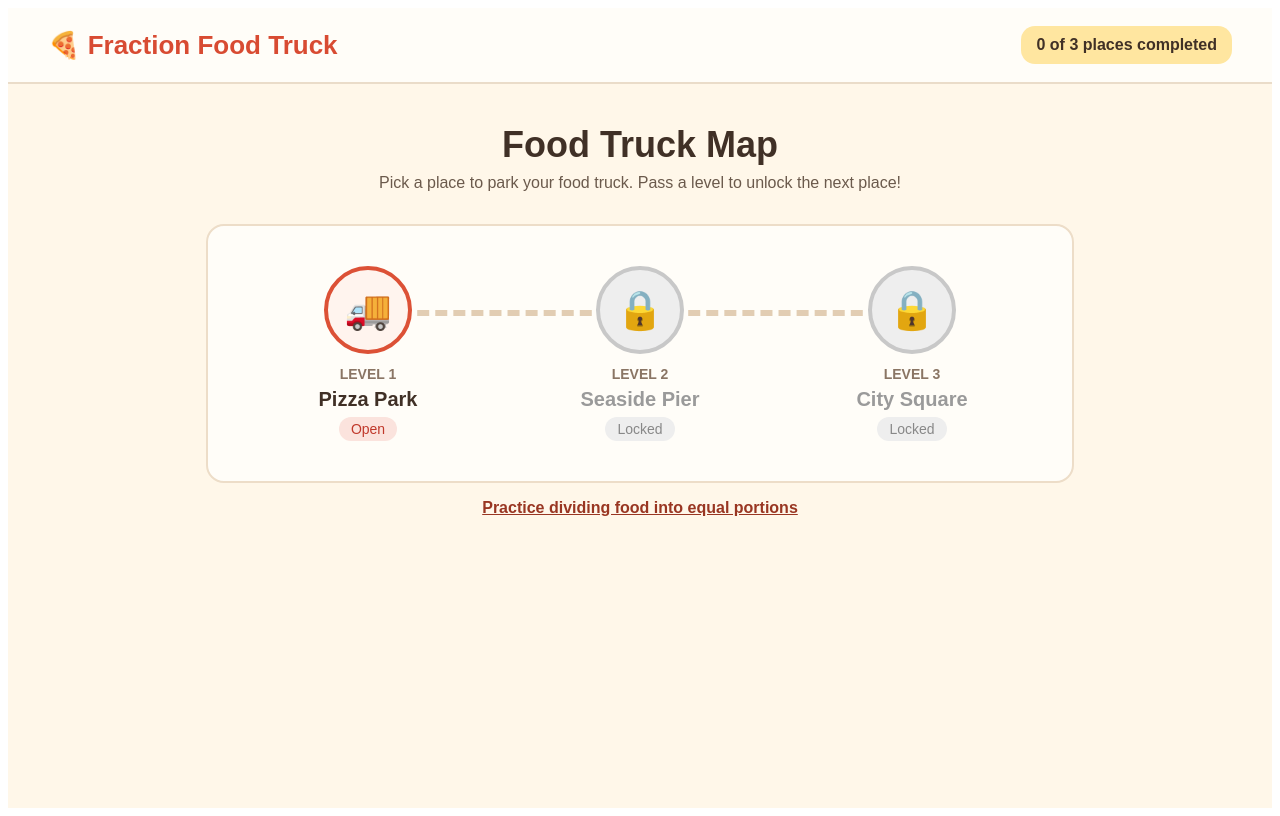
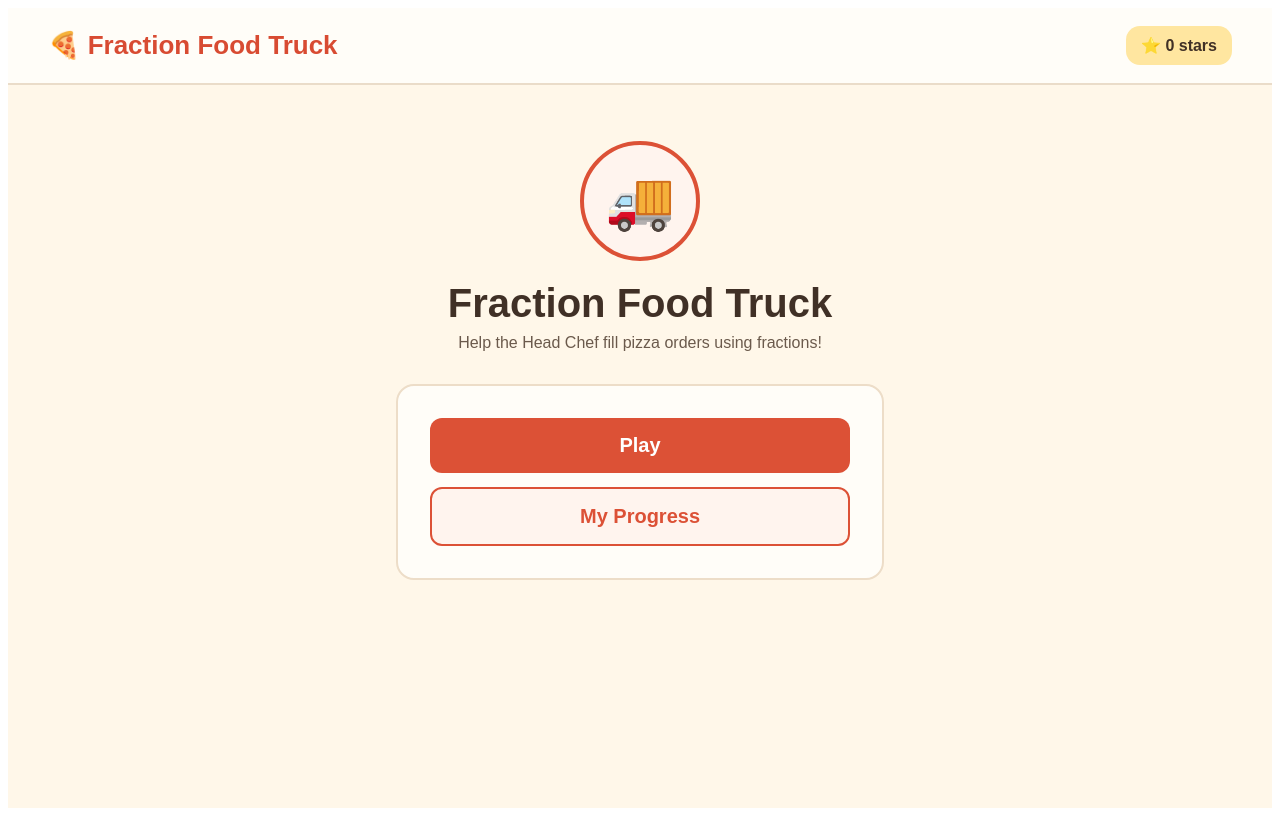
Before and after one commit to vivanhegde/110_Project, a website with bundled scripts: page index.html in a window 1280 px wide. Built offline with nearby package versions, Linux system fonts and the light colour scheme.

Commit message:
Add main menu with progress access, match progress screen style, and add results-screen star tests (US-8)

```diff
--- /dev/null
+++ b/src/features/mainMenu/Menu.css
@@ -0,0 +1,111 @@
+/* Main menu. Colors and sizes match Map.css and GameScreen.css. */
+
+.menu-page {
+    background: #fff7e9;
+    color: #403026;
+    min-height: 100vh;
+    font-family: Arial, sans-serif;
+  }
+
+  .menu-page * {
+    box-sizing: border-box;
+  }
+
+  /* Top bar, same look as the map's header */
+  .menu-header {
+    display: flex;
+    justify-content: space-between;
+    align-items: center;
+    flex-wrap: wrap;
+    gap: 12px;
+    padding: 18px 40px;
+    background: #fffdf8;
+    border-bottom: 2px solid #eadcc9;
+  }
+
+  .menu-logo {
+    color: #d84b32;
+    font-size: 26px;
+    font-weight: 700;
+  }
+
+  .menu-stars {
+    background: #ffe6a0;
+    padding: 10px 15px;
+    border-radius: 14px;
+    font-weight: 700;
+  }
+
+  .menu-main {
+    max-width: 520px;
+    margin: 0 auto;
+    padding: 56px 16px;
+    text-align: center;
+  }
+
+  /* Big round icon, same as the places on the map */
+  .menu-icon {
+    display: flex;
+    align-items: center;
+    justify-content: center;
+    width: 120px;
+    height: 120px;
+    margin: 0 auto 20px;
+    border-radius: 50%;
+    border: 4px solid #dc5136;
+    background: #fff4ee;
+    font-size: 56px;
+  }
+
+  .menu-title {
+    margin: 0 0 8px;
+    font-size: 40px;
+  }
+
+  .menu-subtitle {
+    margin: 0 0 32px;
+    color: #6b5a4c;
+  }
+
+  /* The light card the buttons sit on, same as the map board */
+  .menu-card {
+    display: flex;
+    flex-direction: column;
+    gap: 14px;
+    background: #fffdf8;
+    border: 2px solid #edddc8;
+    border-radius: 18px;
+    padding: 32px;
+  }
+
+  /* Buttons match the game's red buttons, just bigger */
+  .menu-button {
+    width: 100%;
+    border: 0;
+    border-radius: 12px;
+    padding: 16px 20px;
+    font: inherit;
+    font-size: 20px;
+    font-weight: 700;
+    cursor: pointer;
+  }
+
+  .menu-play {
+    background: #dc5136;
+    color: white;
+  }
+
+  .menu-play:hover {
+    background: #c4432b;
+  }
+
+  /* The second button is lighter so Play stands out */
+  .menu-progress {
+    background: #fff4ee;
+    color: #dc5136;
+    border: 2px solid #dc5136;
+  }
+
+  .menu-progress:hover {
+    background: #ffe1d1;
+  }
--- /dev/null
+++ b/src/features/mainMenu/MenuScreen.ts
@@ -0,0 +1,34 @@
+import { MenuView } from "./MenuView";
+import { startMapScreen } from "../map/MapScreen";
+import { startProgressScreen } from "../progressStars/progressStarsScreen";
+import { ProgressModel } from "../progressStars/progressStarsModel";
+import { ProgressStorage } from "../progressStars/progressStorage";
+import { ProgressController } from "../progressStars/progressStarsController";
+import { MAP_LOCATIONS } from "../map/locations";
+import "./Menu.css";
+
+/*
+  menuScreen connects the main menu to the rest of the game.
+  main.ts calls startMenuScreen(app) when the game opens.
+
+  The flow:
+    1. The menu is drawn, showing the student's total stars.
+    2. Play opens the food truck map.
+    3. My Progress opens the progress screen. Its Back button returns here.
+*/
+export function startMenuScreen(app: HTMLElement): void
+{
+  // Loads saved progress so the menu can show the total stars
+  const progress = new ProgressController(
+    new ProgressModel(MAP_LOCATIONS.length),
+    new ProgressStorage()
+  );
+
+  const view = new MenuView(app);
+
+  view.render(
+    progress.getTotalStars(),
+    () => startMapScreen(app),
+    () => startProgressScreen(app, () => startMenuScreen(app))
+  );
+}
--- /dev/null
+++ b/src/features/mainMenu/MenuView.ts
@@ -0,0 +1,89 @@
+/*
+  MenuView
+  This class only draws the main menu.
+  Same style as MapView: we build elements with createElement and set the
+  text with textContent instead of writing an HTML string.
+*/
+export class MenuView
+{
+  private container: HTMLElement; // where the menu gets drawn
+
+  public constructor(container: HTMLElement)
+  {
+    this.container = container;
+  }
+
+  // Draws the whole menu.
+  // totalStars is shown in the top corner so students see how they're doing.
+  // onPlay and onProgress are called when those buttons are clicked.
+  public render(totalStars: number, onPlay: () => void, onProgress: () => void): void
+  {
+    // Clear whatever was on the screen before
+    this.container.innerHTML = "";
+
+    const page = document.createElement("div");
+    page.className = "menu-page";
+
+    page.appendChild(this.createHeader(totalStars));
+
+    const main = document.createElement("main");
+    main.className = "menu-main";
+
+    // The big round icon, same style as the places on the map
+    const icon = document.createElement("div");
+    icon.className = "menu-icon";
+    icon.textContent = "🚚";
+
+    const title = document.createElement("h1");
+    title.className = "menu-title";
+    title.textContent = "Fraction Food Truck";
+
+    const subtitle = document.createElement("p");
+    subtitle.className = "menu-subtitle";
+    subtitle.textContent = "Help the Head Chef fill pizza orders using fractions!";
+
+    // The light card the buttons sit on
+    const card = document.createElement("section");
+    card.className = "menu-card";
+
+    const play = document.createElement("button");
+    play.className = "menu-button menu-play";
+    play.textContent = "Play";
+    play.addEventListener("click", onPlay);
+
+    const progress = document.createElement("button");
+    progress.className = "menu-button menu-progress";
+    progress.textContent = "My Progress";
+    progress.addEventListener("click", onProgress);
+
+    card.appendChild(play);
+    card.appendChild(progress);
+
+    main.appendChild(icon);
+    main.appendChild(title);
+    main.appendChild(subtitle);
+    main.appendChild(card);
+
+    page.appendChild(main);
+    this.container.appendChild(page);
+  }
+
+  // The top bar: the game's name on the left and the student's stars on the right
+  private createHeader(totalStars: number): HTMLElement
+  {
+    const header = document.createElement("header");
+    header.className = "menu-header";
+
+    const logo = document.createElement("div");
+    logo.className = "menu-logo";
+    logo.textContent = "🍕 Fraction Food Truck";
+
+    const stars = document.createElement("div");
+    stars.className = "menu-stars";
+    stars.textContent = "⭐ " + totalStars + (totalStars === 1 ? " star" : " stars");
+
+    header.appendChild(logo);
+    header.appendChild(stars);
+    return header;
+  }
+}
--- a/src/features/progressStars/progress.css
+++ b/src/features/progressStars/progress.css
@@ -1,3 +1,32 @@
+/* The whole progress screen. Colors and sizes match Map.css and Menu.css. */
+.progress-screen {
+  background: #fff7e9;
+  color: #403026;
+  min-height: 100vh;
+  font-family: Arial, sans-serif;
+  padding-bottom: 40px;
+}
+
+.progress-screen * {
+  box-sizing: border-box;
+}
+
+/* Top bar, same look as the map's and menu's header */
+.progress-header {
+  display: flex;
+  align-items: center;
+  min-height: 76px; /* same height as the map's and menu's header */
+  padding: 18px 40px;
+  background: #fffdf8;
+  border-bottom: 2px solid #eadcc9;
+}
+
+.progress-logo {
+  color: #d84b32;
+  font-size: 26px;
+  font-weight: 700;
+}
+
 .progress-page {
     max-width: 700px;
     margin: 40px auto;
@@ -5,7 +34,7 @@
     background: #fffdf8;
     border: 2px solid #edddc8;
     border-radius: 18px;
-    font-family: inherit;
+    font-family: Arial, sans-serif;
   }
 
   .progress-page h1 {
--- a/src/features/progressStars/progressStarsView.ts
+++ b/src/features/progressStars/progressStarsView.ts
@@ -24,6 +24,20 @@ export class ProgressView {
     public render(levels: LevelProgressRecord[], totalStars: number, percentComplete: number, onBack: () => void): void {
         // Clear whatever was on the screen before
         this.container.innerHTML = "";
+
+        // The whole screen: cream background and the same top bar as the menu and map
+        const screen = document.createElement("div");
+        screen.className = "progress-screen";
+
+        const header = document.createElement("header");
+        header.className = "progress-header";
+
+        const logo = document.createElement("div");
+        logo.className = "progress-logo";
+        logo.textContent = "🍕 Fraction Food Truck";
+
+        header.appendChild(logo);
+        screen.appendChild(header);
 
         const page = document.createElement("div");
         page.className = "progress-page";
@@ -92,6 +106,7 @@ export class ProgressView {
         back.addEventListener("click", onBack);
         page.appendChild(back);
 
-        this.container.appendChild(page);
+        screen.appendChild(page);
+        this.container.appendChild(screen);
     }
 }
--- a/src/main.ts
+++ b/src/main.ts
@@ -12,6 +12,7 @@ import { startCuttingGame } from "./features/plate/cuttingGame";
 import { startMapScreen } from "./features/map/MapScreen";
 import { startProgressScreen } from "./features/progressStars/progressStarsScreen";
 import { startDivisionGame } from "./features/division/DivisionGame";
+import { startMenuScreen } from "./features/mainMenu/MenuScreen";
 
 const app = document.getElementById("app");
 
@@ -65,14 +66,18 @@ if (practice === "unlike") {
   controller.startOrder(denominator);
 
 } else if (mode === "progress") {
-  //The progress screen (US-8). Back goes to the map.
-  startProgressScreen(app, () => startMapScreen(app));
+  //The progress screen (US-8). Back goes to the main menu.
+  startProgressScreen(app, () => startMenuScreen(app));
+
+} else if (mode === "map") {
+  // Skip the menu and go straight to the food truck map
+  startMapScreen(app);
 
 } else if (mode === "game") {
   // Skip the map and go straight to level 1
   startGame(app);
 
 } else {
-  // Default: open the food truck map (US-9)
-  startMapScreen(app);
+  // Default: open the main menu (US-8). Play goes to the food truck map.
+  startMenuScreen(app);
 }
```
Also changed, not shown: tests/DivisionRouting.test.ts (+8 -7 lines), tests/MenuView.test.ts (added, +59 -0 lines), tests/levelViewStars.test.ts (added, +41 -0 lines), tests/progressStarsView.test.ts (+10 -0 lines).
